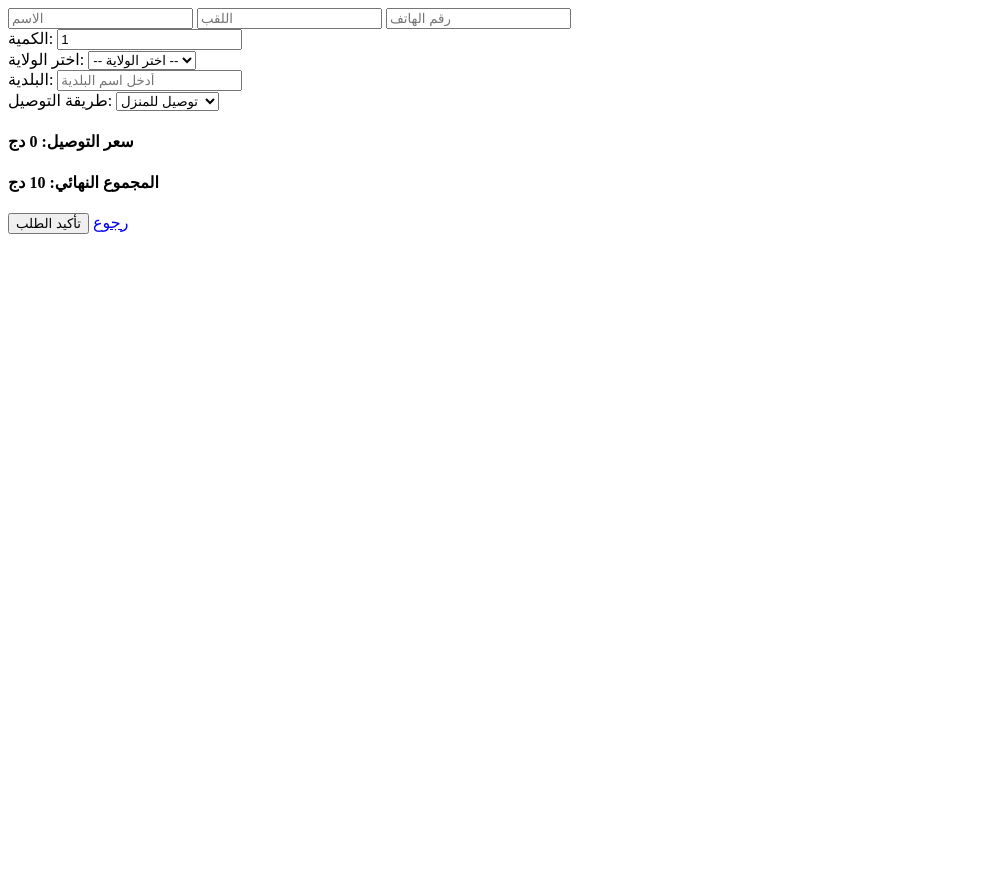
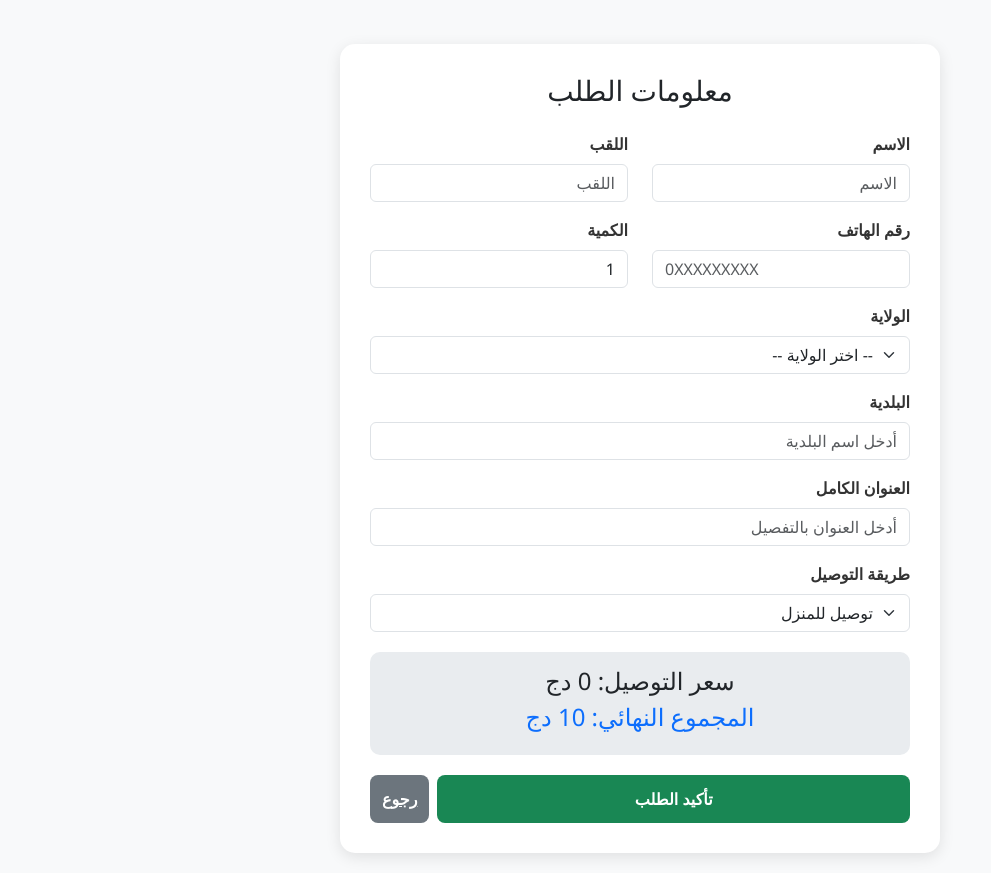
Before and after one commit to chichideb2007-blip/bisnes, a Flask app: template templates/order.html in a window 1280 px wide. Shown: the whole page, without its empty margins (0-991 px from the left). Before the commit the page ends 234 px from the top, so only its background shows below. Run offline with Flask 3, Linux system fonts and the light colour scheme; the template is opened without the code that fills it: most values are stand-ins (such as "Sample title", 1, 10 or a date in 2020).

Commit message:
Update order.html

```diff
--- a/templates/order.html
+++ b/templates/order.html
@@ -1,23 +1,59 @@
-<form action="/submit-order" method="POST" class="p-3 border rounded">
+<!DOCTYPE html>
+<html lang="ar" dir="rtl">
+<head>
+    <meta charset="UTF-8">
+    <meta name="viewport" content="width=device-width, initial-scale=1.0">
+    <title>إتمام الطلب</title>
+    <link href="https://cdn.jsdelivr.net/npm/bootstrap@5.3.0/dist/css/bootstrap.min.css" rel="stylesheet">
+    <style>
+        body { background-color: #f8f9fa; font-family: 'Segoe UI', sans-serif; padding: 20px; }
+        .checkout-card { background: white; border-radius: 15px; padding: 30px; box-shadow: 0 4px 15px rgba(0,0,0,0.1); max-width: 600px; margin: auto; }
+        .form-label { font-weight: bold; color: #333; }
+        .price-box { background: #e9ecef; padding: 15px; border-radius: 10px; margin: 20px 0; text-align: center; }
+        .btn-confirm { background-color: #198754; color: white; padding: 12px; font-weight: bold; border: none; border-radius: 8px; flex-grow: 1; }
+        .btn-back { background-color: #6c757d; color: white; padding: 12px; font-weight: bold; border: none; border-radius: 8px; }
+    </style>
+</head>
+<body>
+
+<div class="container mt-4">
+    <div class="checkout-card">
+        <h3 class="text-center mb-4">معلومات الطلب</h3>
+
+        <form action="/submit-order" method="POST">
+            <!-- المدخلات المخفية -->
             <input type="hidden" name="product_id" value="{{ product.id }}">
             <input type="hidden" id="base_price" value="{{ product.price }}">
             <input type="hidden" id="company_code" value="{{ product.company_id_text }}">
 
-    <div class="mb-3">
-        <input type="text" name="customer_name" placeholder="الاسم" required class="form-control mb-2">
-        <input type="text" name="customer_last_name" placeholder="اللقب" required class="form-control mb-2">
-        <input type="text" name="phone" placeholder="رقم الهاتف" required class="form-control mb-2">
+            <!-- الاسم واللقب -->
+            <div class="row">
+                <div class="col-md-6 mb-3">
+                    <label class="form-label">الاسم</label>
+                    <input type="text" name="customer_name" class="form-control" required placeholder="الاسم">
+                </div>
+                <div class="col-md-6 mb-3">
+                    <label class="form-label">اللقب</label>
+                    <input type="text" name="customer_last_name" class="form-control" required placeholder="اللقب">
+                </div>
             </div>
 
-    <!-- خانة الكمية -->
-    <div class="mb-3">
-        <label>الكمية:</label>
-        <input type="number" name="quantity" id="quantity" value="1" min="1" onchange="calculateOrder()" class="form-control">
+            <!-- الهاتف والكمية -->
+            <div class="row">
+                <div class="col-md-6 mb-3">
+                    <label class="form-label">رقم الهاتف</label>
+                    <input type="tel" name="phone" class="form-control" required placeholder="0XXXXXXXXX">
+                </div>
+                <div class="col-md-6 mb-3">
+                    <label class="form-label">الكمية</label>
+                    <input type="number" name="quantity" id="quantity" class="form-control" value="1" min="1" onchange="calculateOrder()" required>
+                </div>
             </div>
 
+            <!-- الولاية والبلدية -->
             <div class="mb-3">
-        <label>اختر الولاية:</label>
-        <select id="wilaya" name="wilaya" onchange="calculateOrder()" class="form-control mb-2" required>
+                <label class="form-label">الولاية</label>
+                <select id="wilaya" name="wilaya" class="form-select" onchange="calculateOrder()" required>
                     <option value="">-- اختر الولاية --</option>
                     {% for wilaya in wilayas %}
                         <option value="{{ wilaya.id }}">{{ wilaya.wilaya_name }}</option>
@@ -25,38 +61,45 @@
                 </select>
             </div>
 
-    <!-- خانة البلدية المضافة -->
-    <div class="mb-3 form-group">
-        <label for="baladia">البلدية:</label>
+            <div class="mb-3">
+                <label class="form-label">البلدية</label>
                 <input type="text" id="baladia" name="baladia" class="form-control" placeholder="أدخل اسم البلدية" required>
             </div>
 
             <div class="mb-3">
-        <label>طريقة التوصيل:</label>
-        <select id="delivery_type" name="delivery_type" onchange="calculateOrder()" class="form-control mb-2" required>
+                <label class="form-label">العنوان الكامل</label>
+                <input type="text" name="address" class="form-control" placeholder="أدخل العنوان بالتفصيل" required>
+            </div>
+
+            <!-- التوصيل -->
+            <div class="mb-3">
+                <label class="form-label">طريقة التوصيل</label>
+                <select id="delivery_type" name="delivery_type" class="form-select" onchange="calculateOrder()" required>
                     <option value="home">توصيل للمنزل</option>
                     <option value="office">توصيل للمكتب</option>
                 </select>
             </div>
 
-    <!-- مكان عرض السعر النهائي -->
-    <div class="card p-3 bg-light">
+            <!-- عرض الأسعار -->
+            <div class="price-box">
                 <h4>سعر التوصيل: <span id="shipping_display">0</span> دج</h4>
-        <h4 class="text-primary">المجموع النهائي: <span id="total_display">{{ product.price }}</span> دج</h4>
+                <h4 class="text-primary mt-2">المجموع النهائي: <span id="total_display">{{ product.price }}</span> دج</h4>
             </div>
 
-    <div class="mt-3 d-flex gap-2">
-        <button type="submit" class="btn btn-success flex-grow-1">تأكيد الطلب</button>
-        <a href="/shop" class="btn btn-secondary">رجوع</a>
+            <!-- الأزرار -->
+            <div class="d-flex gap-2">
+                <button type="submit" class="btn-confirm">تأكيد الطلب</button>
+                <a href="/shop" class="btn-back">رجوع</a>
             </div>
         </form>
+    </div>
+</div>
 
 <script>
-    // جلب قائمة الولايات من Flask مباشرة
+    // جلب قائمة الولايات
     const wilayas = {{ wilayas | tojson }};
 
     function calculateOrder() {
-        // 1. جلب القيم من النموذج
         const wilayaSelect = document.getElementById('wilaya');
         const deliveryType = document.getElementById('delivery_type').value;
         const qty = parseInt(document.getElementById('quantity').value) || 1;
@@ -65,28 +108,25 @@
         const shippingDisplay = document.getElementById('shipping_display');
         const totalDisplay = document.getElementById('total_display');
 
-        // البحث عن الولاية المختارة في مصفوفة الولايات
         const selectedWilaya = wilayas.find(w => w.id == wilayaSelect.value);
 
         if (selectedWilaya) {
-            // 2. تحديد السعر بناءً على النوع (home_price أو office_price)
             const shippingPrice = (deliveryType === 'home') ? parseFloat(selectedWilaya.home_price) : parseFloat(selectedWilaya.office_price);
 
-            // 3. تحديث خانة سعر التوصيل
             shippingDisplay.innerText = shippingPrice;
-
-            // 4. حساب المجموع الكلي وتحديثه
             const total = (basePrice * qty) + shippingPrice;
             totalDisplay.innerText = total;
         } else {
-            // في حال عدم اختيار ولاية
             shippingDisplay.innerText = "0";
             totalDisplay.innerText = basePrice * qty;
         }
     }
 
-    // تحديث الصفحة كل 30 ثانية لتظهر تغييرات تيلجرام
+    // تحديث الصفحة كل 30 ثانية
     setInterval(function(){
         location.reload();
     }, 30000);
 </script>
+
+</body>
+</html>
```
Lines whose indentation alone changed are shown as unchanged.
